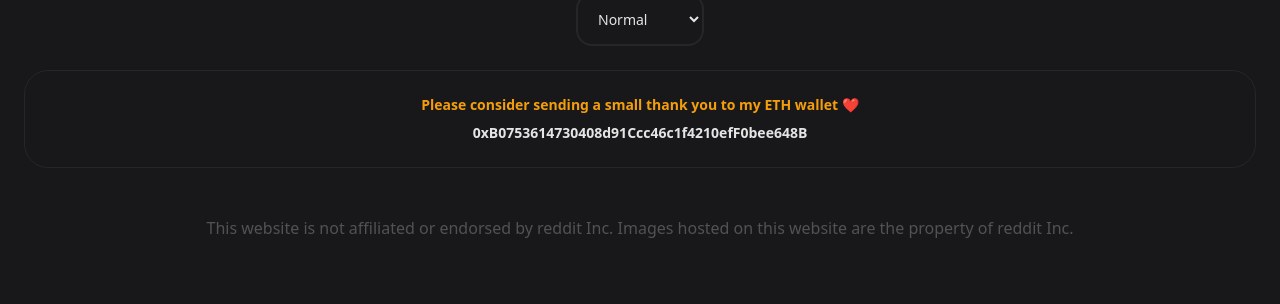
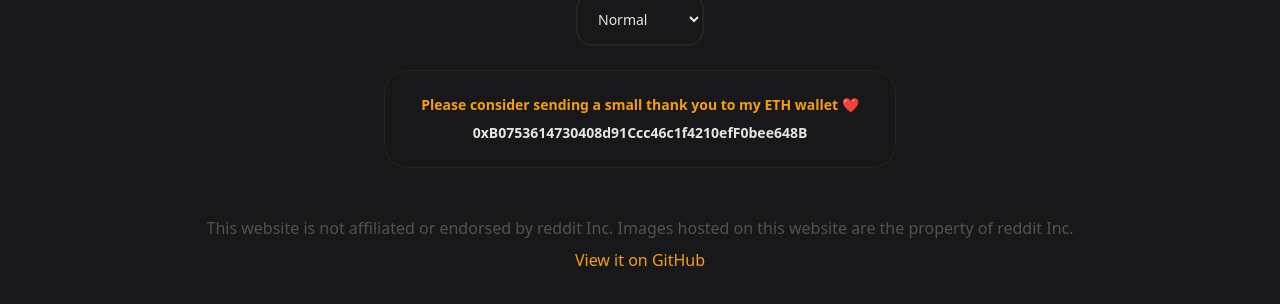
Before and after one commit to mickvandijke/reddit-collectible-avatar-exporter, a Nuxt app: page /user/1 in a window 1280 px wide. Shown: the part 1206-1510 px from the top of the page. Built offline with nearby package versions, Linux system fonts and the light colour scheme; no server answers.

Commit message:
feat: added github button to footer

```diff
--- a/app.vue
+++ b/app.vue
@@ -4,8 +4,9 @@
       <NuxtLink class="py-6 text-lg md:text-3xl text-white font-bold" to="/">Reddit Collectible Avatar Exporter</NuxtLink>
     </div>
     <NuxtPage/>
-    <div class="py-12 text-neutral-600 text-center">
+    <div class="py-12 flex flex-col text-neutral-600 text-center">
       <span>This website is not affiliated or endorsed by reddit Inc. Images hosted on this website are the property of reddit Inc.</span>
+      <a class="mt-2 decoration-0 text-amber-500 hover:text-amber-600 duration-200" href="https://github.com/WarmBeer/reddit-collectible-avatar-exporter">View it on GitHub</a>
     </div>
   </div>
 </template>
--- a/pages/user/[user].vue
+++ b/pages/user/[user].vue
@@ -45,7 +45,7 @@
     <img ref="background" crossorigin="anonymous" class="hidden" :src="selectedBackground.path">
     <img ref="foreground" crossorigin="anonymous" class="hidden" :src="avatar">
     <canvas ref="canvas" width="552" height="736" class="hidden"></canvas>
-    <div class="mt-6 p-6 flex flex-col items-center text-neutral-200 text-sm font-semibold border border-neutral-800 rounded-3xl w-full">
+    <div class="mt-6 p-6 flex flex-col items-center text-neutral-200 text-sm font-semibold border border-neutral-800 rounded-3xl w-full max-w-lg">
       <span class="text-amber-500">Please consider sending a small thank you to my ETH wallet ❤️</span>
       <span class="mt-2 overflow-hidden break-all">0xB0753614730408d91Ccc46c1f4210efF0bee648B</span>
     </div>
```
